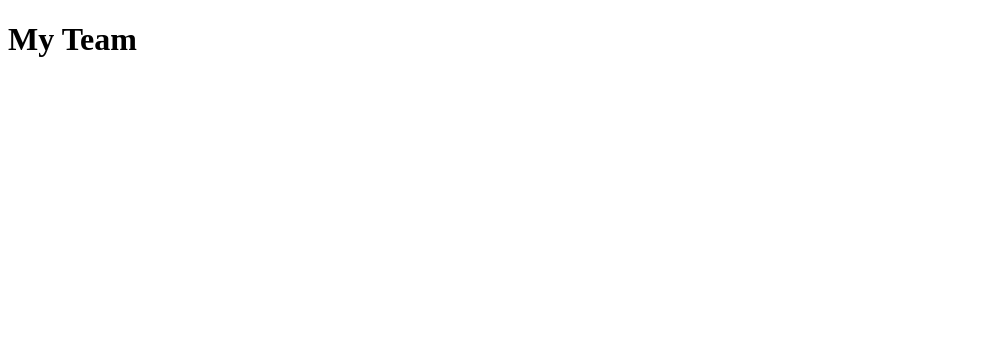
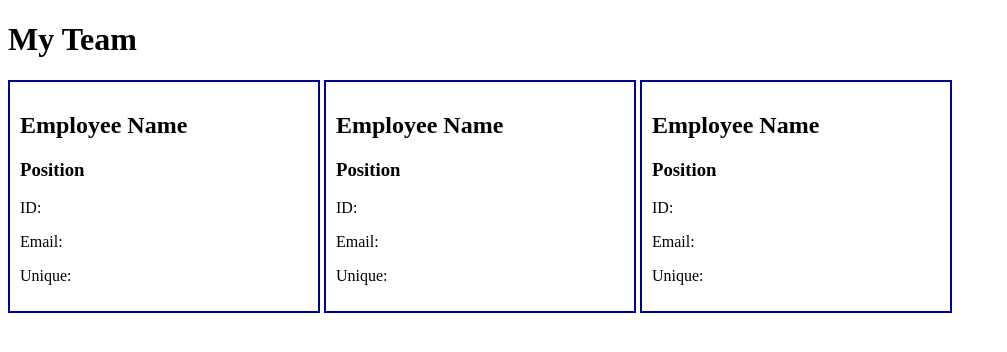
Before and after one commit to kiri-smith/team-profile-generator, a website: page index.html in a window 1280 px wide. Shown: the whole page, without its empty margins (0-1007 px from the left). Drawn offline with Linux system fonts and the light colour scheme.

Commit message:
add sample html css styling

```diff
--- a/index.html
+++ b/index.html
@@ -1,5 +1,6 @@
 <!DOCTYPE html>
 <html lang="en">
+
 <head>
     <meta charset="UTF-8">
     <meta http-equiv="X-UA-Compatible" content="IE=edge">
@@ -11,7 +12,38 @@
     <h1>My Team</h1>
 </header>
 
+<div class="card" style="width: 18rem; border: darkblue solid 2px; display: flex; display: inline-flex; padding: 10px;">
+    <div class="card-body">
+        <h2 class="card-title">Employee Name</h2>
+        <h3 class="card-subtitle mb-2 text-muted">Position</h3>
+        <p class="row">ID: </p>
+        <p class="row">Email: </p>
+        <p class="row">Unique: </p>
+    </div>
+</div>
+
+<div class="card" style="width: 18rem; border: darkblue solid 2px; display: flex; display: inline-flex; padding: 10px;">
+    <div class="card-body">
+        <h2 class="card-title">Employee Name</h2>
+        <h3 class="card-subtitle mb-2 text-muted">Position</h3>
+        <p class="row">ID: </p>
+        <p class="row">Email: </p>
+        <p class="row">Unique: </p>
+    </div>
+</div>
+
+<div class="card" style="width: 18rem; border: darkblue solid 2px; display: flex; display: inline-flex; padding: 10px;">
+    <div class="card-body">
+        <h2 class="card-title">Employee Name</h2>
+        <h3 class="card-subtitle mb-2 text-muted">Position</h3>
+        <p class="row">ID: </p>
+        <p class="row">Email: </p>
+        <p class="row">Unique: </p>
+    </div>
+</div>
+
 <body>
 
 </body>
+
 </html>
```
